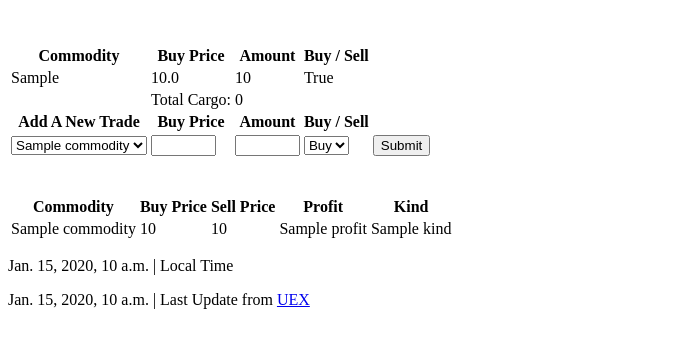
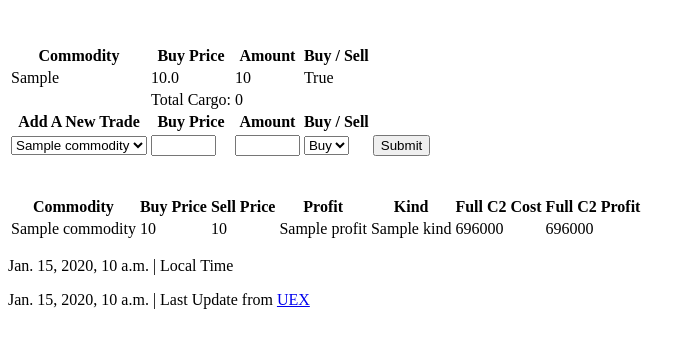
Before and after one commit to MadStu/space-trucker-trading-tracker, a Django app: template trading/templates/trading/index.html in a window 1280 px wide. Shown: the part 160-508 px from the top of the page, without its empty margins (0-695 px from the left). Run offline with Django 3.2, Linux system fonts and the light colour scheme; tables that the repository leaves empty hold one stand-in row (values such as "Sample post"); the template is opened without the code that fills it: values that come from a table or form of the project are taken from there, most other values are stand-ins (such as "Sample title", 1, 10 or a date in 2020).

Commit message:
Add Costs and profit to template

```diff
--- a/trading/templates/trading/index.html
+++ b/trading/templates/trading/index.html
@@ -56,7 +56,7 @@
                 <tr>
                     <td>
                         <select name="commodity" id="commodity">
-                            {% for commodity in api|dictsort:"profit" reversed %}
+                            {% for commodity in commodity_data|dictsort:"profit" reversed %}
                             <option value="{{ commodity.name }}">{{ commodity.name }}</option>
                             {% endfor %}
                         </select>
@@ -81,14 +81,18 @@
                 <th>Sell Price</th>
                 <th>Profit</th>
                 <th>Kind</th>
+                <th>Full C2 Cost</th>
+                <th>Full C2 Profit</th>
             </tr>
-            {% for commodity in api|dictsort:"profit" reversed %}
+            {% for commodity in commodity_data|dictsort:"profit" reversed %}
             <tr>
                 <td>{{ commodity.name }}</td>
                 <td>{{ commodity.trade_price_buy }}</td>
                 <td>{{ commodity.trade_price_sell }}</td>
                 <td>{{ commodity.profit }}</td>
                 <td>{{ commodity.kind }}</td>
+                <td>{% widthratio commodity.trade_price_buy 1 69600 %}</td>
+                <td>{% widthratio commodity.profit 1 69600 %}</td>
             </tr>
             {% endfor %}
         </table>
```
Also changed, not shown: trading/views.py (+10 -11 lines).
